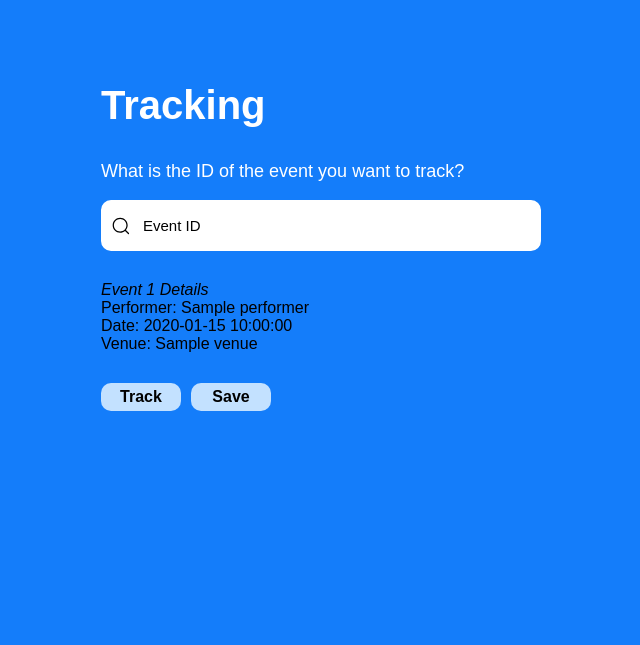
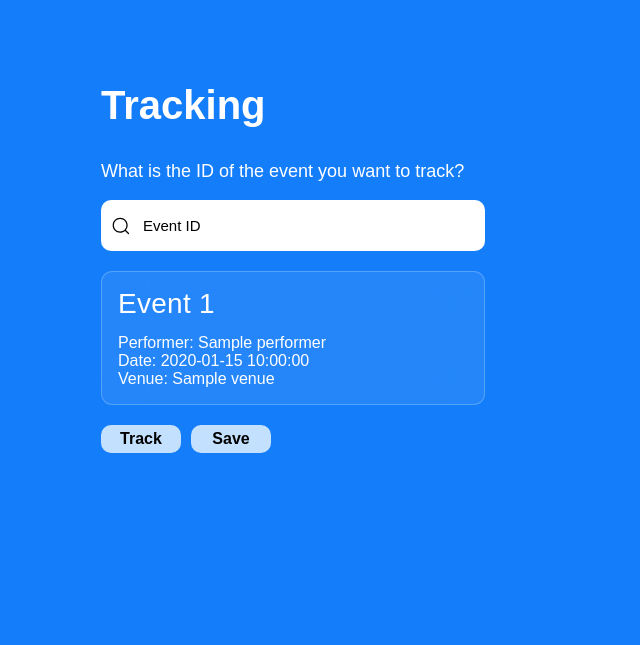
Before and after one commit to jakemarsdenn/SeatGeek-Alerts, a Flask app: template templates/tracking.html in a window 1280 px wide. Shown: the part 150-795 px from the top of the page, without its empty margins (99-739 px from the left). Run offline with Flask 3, Linux system fonts and the light colour scheme; the template is opened without the code that fills it: most values are stand-ins (such as "Sample title", 1, 10 or a date in 2020).

Commit message:
enhanced tracking page UI

```diff
--- a/static/css/index.css
+++ b/static/css/index.css
@@ -5,7 +5,7 @@ h3 {
     text-align: center;
 }
 
-.container {
+.title-container {
     text-align: center;
     position: relative;
     margin-top: 250px;
--- a/static/css/profile.css
+++ b/static/css/profile.css
@@ -1,4 +1,4 @@
-.container {
+.event-card {
     text-align: left;
     position: relative;
     top: 50px;
--- a/static/css/tracking.css
+++ b/static/css/tracking.css
@@ -1,10 +1,3 @@
-.event-details {
-    font-family: var(--myfont);
-    color: black;
-    margin-top: 30px;
-    margin-bottom: 30px;
-}
-
 #error-message {
     color: red;
     font-family: var(--myfont);
@@ -15,9 +8,9 @@
 /* COPY PASTED FROM index.css */
 .search-bar-wrapper {
     position: relative;
-    width: 50%;
+    width: 100%;
     display: flex;
-    justify-content: center;
+    justify-content: flex-start;
 }
 
 #search-bar {
@@ -32,7 +25,7 @@
     transition-duration: .3s;
     font-family: var(--myfont);
     font-size: 15px;
-    width: 100%;
+    width: 300px;
 }
 
 #search-bar::placeholder {
@@ -84,3 +77,40 @@
 #track-button:hover, #save-button:hover{
     background-color: rgb(140,200,255);
 }
+
+.event-card {
+    color: white;
+    position: relative;
+    margin-top: 20px;
+    margin-bottom: 20px;
+}
+
+.event-card .content {
+    width: 350px;
+    height: 100px;
+    padding: 1rem;
+    background-color: rgba(255, 255, 255, 0.074);
+    border: 1px solid rgba(255, 255, 255, 0.222);
+    -webkit-backdrop-filter: blur(20px);
+    backdrop-filter: blur(20px);
+    border-radius: 0.7rem;
+    transition: all ease 0.3s;
+    font-family: var(--myfont)
+}
+
+.event-card .content {
+    display: flex;
+    flex-direction: column;
+    justify-content: space-between;
+}
+
+.event-card .content .title {
+    font-size: 28px;
+    font-weight: 500;
+    letter-spacing: 0.01em;
+}
+
+.event-card .content:hover {
+    box-shadow: 0px 0px 20px 1px #ffbb763f;
+    border: 1px solid rgba(255, 255, 255, 0.454);
+}
--- a/templates/index.html
+++ b/templates/index.html
@@ -4,7 +4,7 @@
 
 {% block content %}
     <link rel="stylesheet" href="../static/css/index.css">
-    <div class="container">
+    <div class="title-container">
         <h1>SeatGeek Alerts</h1>
         <p>Receive email alerts for price changes of your favorite tickets on SeatGeek.com!</p>
         <!-- Search bar -->
--- a/templates/tracking.html
+++ b/templates/tracking.html
@@ -21,18 +21,22 @@
             </form>
             <div id="error-message" style="display: none;">Event ID must be a valid 7-digit integer.</div>
             {% if event %}
-                <div class="event-details">
-                    <span><i>Event {{ event.id }} Details</i></span><br>
-                    <span>Performer: {{ event.performer }}</span><br>
-                    <span>Date: {{ event.datetime }}</span><br>
-                    <span>Venue: {{ event.venue }}</span><br>
+                <div class="event-card">
+                    <div class="content">
+                        <span class="title">Event {{ event.id }}</span>
+                        <div>
+                            <span>Performer: {{ event.performer }}</span><br>
+                            <span>Date: {{ event.datetime }}</span><br>
+                            <span>Venue: {{ event.venue }}</span><br>
+                        </div>
+                    </div>
                 </div>
                 <div class="response-buttons-wrapper">
                     <button id="track-button" onclick="doSomething()">Track</button>
                     <button id="save-button" onclick="doSomething()" style="margin-left: 10px">Save</button>
                 </div>
             {% else %}
-                <p>No events found</p>
+{#                <p>No events found</p>#}
             {% endif %}
         </div>
     </div>
```
